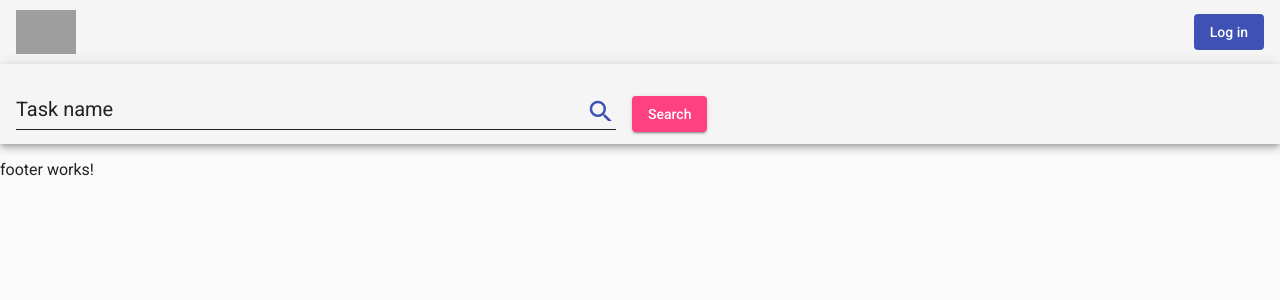
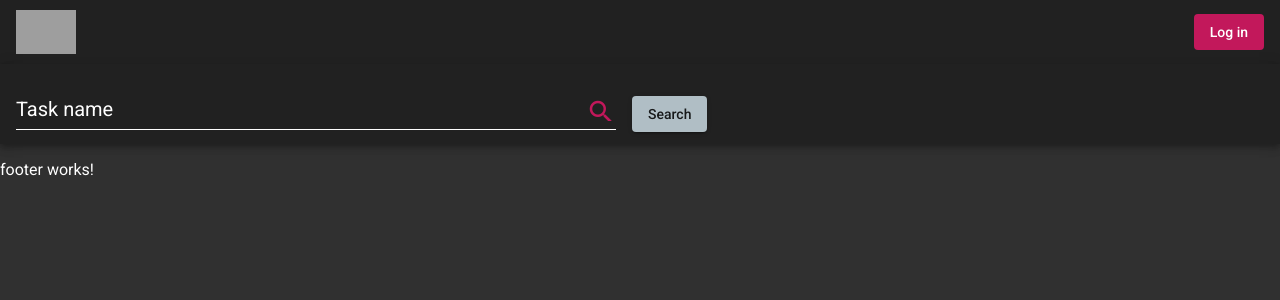
Before and after one commit to GYegor/angular-first-project, an Angular app: page / in a window 1280 px wide. Shown: the top 300 px of the page. Built offline with nearby package versions, Linux system fonts and the light colour scheme; grey boxes are pictures that could not be loaded.

Commit message:
feat: add _variables.scss

```diff
--- a/angular.json
+++ b/angular.json
@@ -28,7 +28,8 @@
               "src/assets"
             ],
             "styles": [
-              "src/styles.scss"
+              "src/styles.scss",
+              "src/_variables.scss"
             ],
             "scripts": []
           },
@@ -93,7 +94,8 @@
               "src/assets"
             ],
             "styles": [
-              "src/styles.scss"
+              "src/styles.scss",
+              "src/_variables.scss"
             ],
             "scripts": []
           }
--- /dev/null
+++ b/src/_variables.scss
@@ -0,0 +1,11 @@
+@import '~@angular/material/theming';
+
+$mat-primary: $mat-pink;
+$mat-accent: $mat-blue-grey;
+$mat-warn: $mat-red;
+$mat-basic: $mat-grey;
+
+$primary: mat-palette($mat-primary);
+$accent:  mat-palette($mat-accent);
+$warn:    mat-palette($mat-warn);
+$basic:   mat-palette($mat-basic);
--- a/src/styles.scss
+++ b/src/styles.scss
@@ -1,5 +1,4 @@
-/* You can add global styles to this file, and also import other style files */
-@import '@angular/material/prebuilt-themes/indigo-pink.css';
+@import '@angular/material/prebuilt-themes/pink-bluegrey.css';
 
 html, body { height: 100%; }
 body { margin: 0; font-family: Roboto, "Helvetica Neue", sans-serif; }
```
